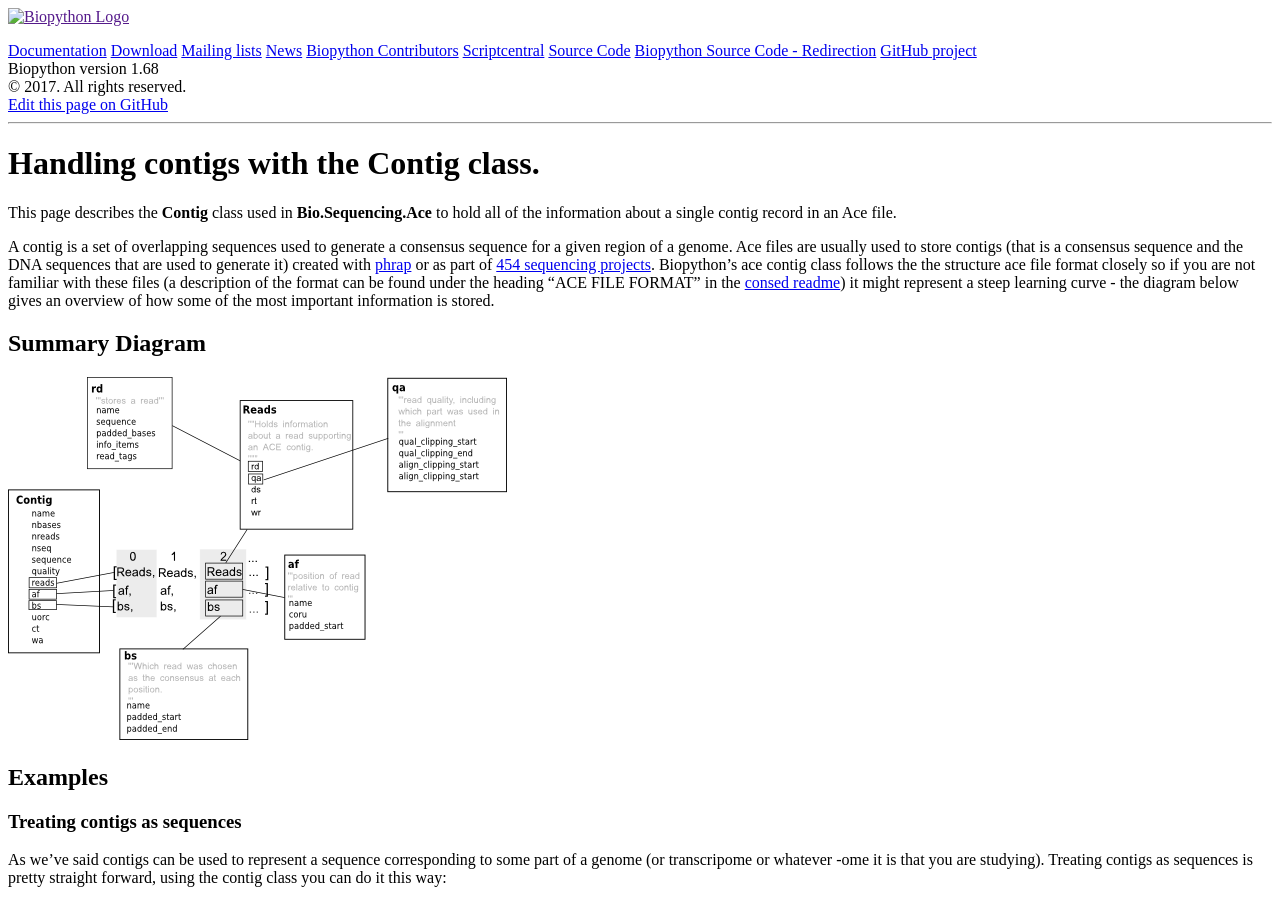
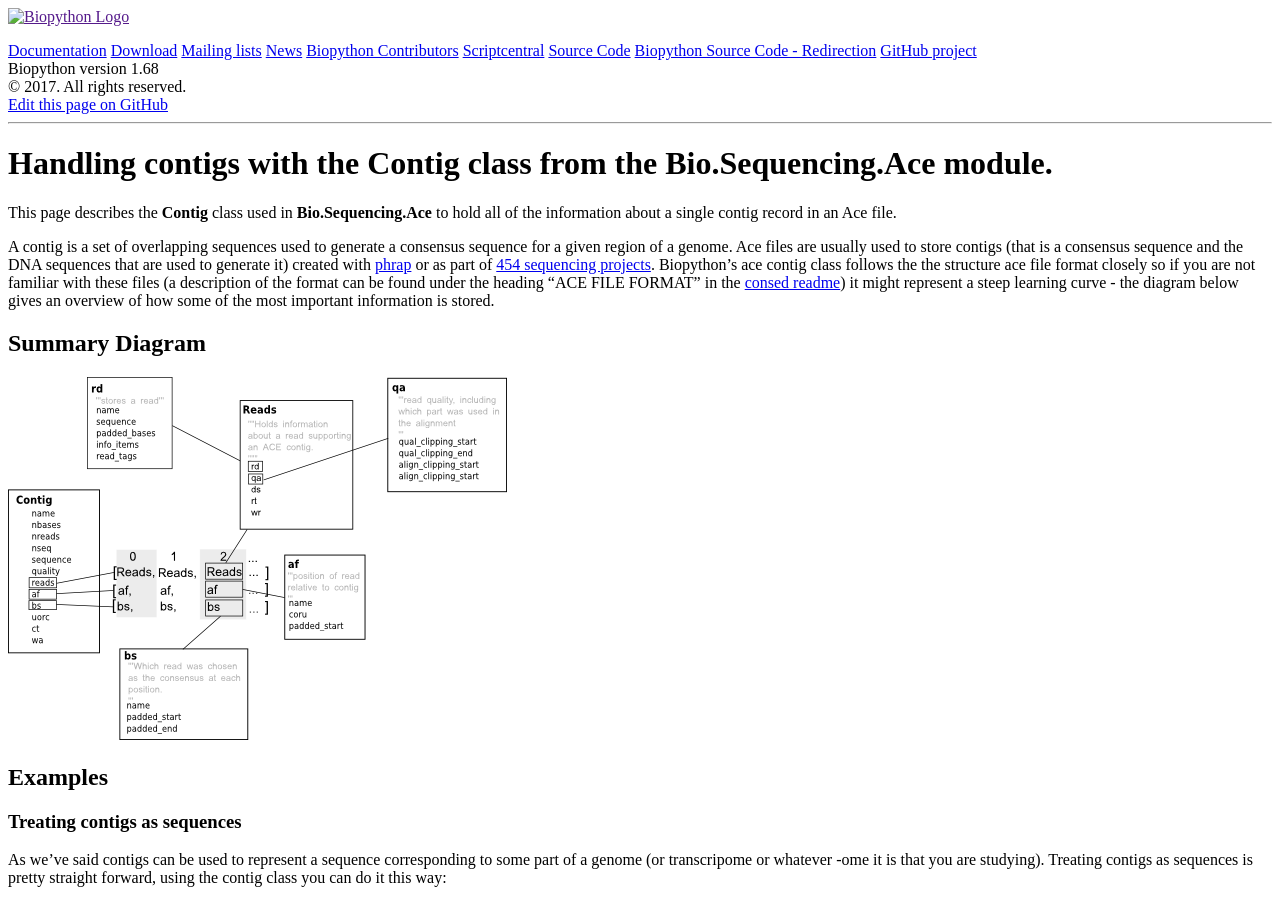
Before and after one commit to biopython/biopython.github.io, a Jekyll site: the page built from wiki/Ace_contig_class.md, in a window 1280 px wide and 900 px high. Built offline with Jekyll 4.4.1, drawn with Linux system fonts in a browser that asks for light colours.

Commit message:
Update Ace_contig_class.md

```diff
--- a/wiki/Ace_contig_class.md
+++ b/wiki/Ace_contig_class.md
@@ -1,5 +1,5 @@
 ---
-title: Handling contigs with the Contig class.
+title: Handling contigs with the Contig class from the Bio.Sequencing.Ace module.
 permalink: wiki/Ace_contig_class
 layout: wiki
 ---
```
